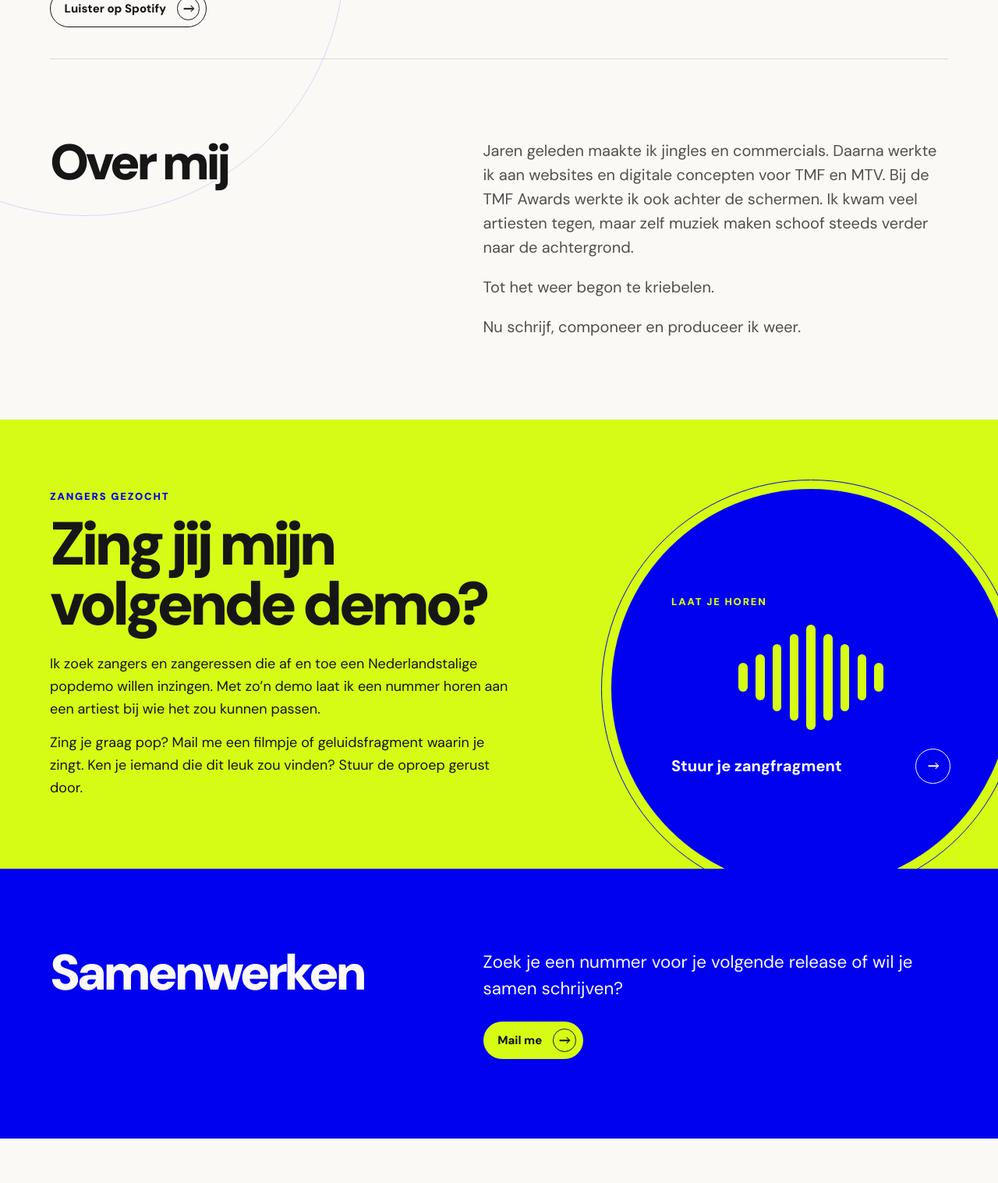
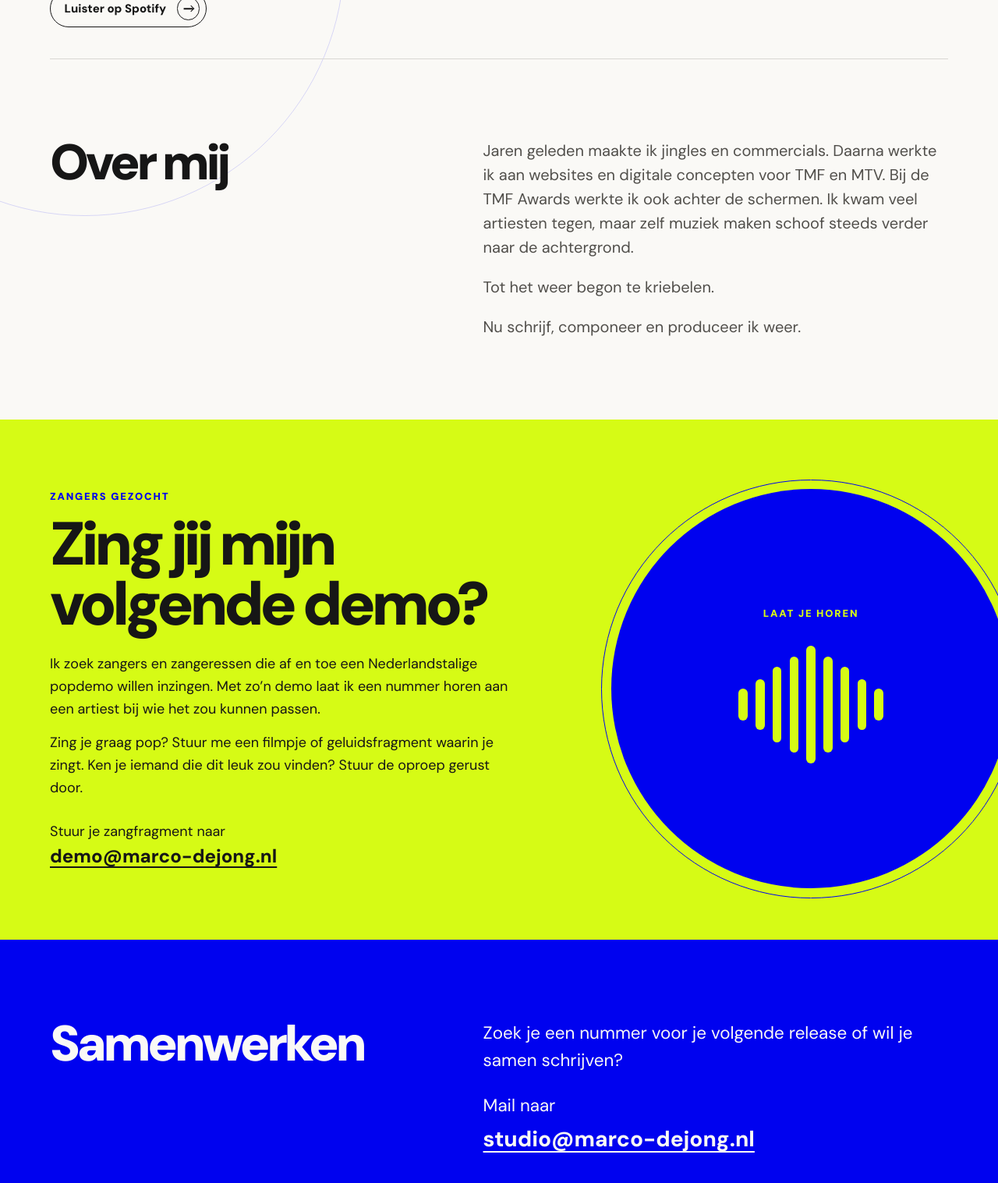
Before and after one commit to MarcoDeJong/marcodejong.github.io, a Jekyll site: the page built from index.md, in a window 1280 px wide, cut to the strip 1062-2647 px from the top of the page. Shown: the top 1517 px of the strip at 78% size. Built offline with Jekyll 4.4.1, drawn with Linux system fonts in a browser that asks for light colours; before the commit the page ends 2522 px from its top, so only the background shows below that.

Commit message:
refactor(contact): replace mail buttons with visible links

```diff
--- a/_sass/_collaboration.scss
+++ b/_sass/_collaboration.scss
@@ -15,12 +15,18 @@
   max-width: 42ch;
 }
 
-.collaboration__link {
+.collaboration__contact {
   margin-top: 1.5rem;
 }
 
-.collaboration__link:focus-visible {
-  outline-color: $paper;
+.collaboration__contact span {
+  display: block;
+}
+
+.collaboration__contact .email-link {
+  display: inline-block;
+  font-size: clamp(1.25rem, 2.4vw, 1.75rem);
+  margin-top: 0.2rem;
 }
 
 @media all and (max-width: 34rem) {
--- a/_sass/_global.scss
+++ b/_sass/_global.scss
@@ -177,6 +177,19 @@ section[id] {
   width: 0.38rem;
 }
 
+.email-link {
+  color: inherit;
+  font-weight: 800;
+  overflow-wrap: anywhere;
+  text-decoration-line: underline;
+  text-decoration-thickness: 0.08em;
+  text-underline-offset: 0.2em;
+}
+
+.email-link:hover {
+  text-decoration-thickness: 0.15em;
+}
+
 .button--outline {
   background: transparent;
   border-color: $ink;
--- a/_sass/_singers.scss
+++ b/_sass/_singers.scss
@@ -34,13 +34,28 @@
   margin-top: 0.9rem;
 }
 
+.singers__contact {
+  font-size: 1.125rem;
+  line-height: 1.45;
+  margin-top: 1.75rem;
+}
+
+.singers__contact span {
+  display: block;
+}
+
+.singers__contact .email-link {
+  display: inline-block;
+  font-size: clamp(1.2rem, 2.2vw, 1.5rem);
+  margin-top: 0.15rem;
+}
+
 .singers__visual {
   align-items: center;
   align-self: start;
   aspect-ratio: 1;
   background: $electric-blue;
   border-radius: 50%;
-  color: $paper;
   display: flex;
   flex-direction: column;
   justify-content: center;
@@ -50,9 +65,6 @@
   max-width: 35rem;
   padding: clamp(3rem, 6vw, 5rem);
   position: relative;
-  text-decoration: none;
-  transform: translate(0, 0);
-  transition: background-color 180ms ease, transform 180ms ease;
   width: 112%;
 }
 
@@ -65,17 +77,8 @@
   position: absolute;
 }
 
-.singers__visual:hover {
-  background: $ink;
-  transform: translate(-0.45rem, -0.45rem);
-}
-
-.singers__visual:focus-visible {
-  outline-color: $ink;
-}
-
 .singers__visual-label {
-  align-self: flex-start;
+  align-self: center;
   color: $acid-lime;
   font-size: 0.8125rem;
   font-weight: 900;
@@ -87,9 +90,9 @@
   align-items: center;
   display: flex;
   gap: clamp(0.35rem, 0.8vw, 0.65rem);
-  height: 43%;
+  height: 48%;
   justify-content: center;
-  margin-block: 0.6rem 0.9rem;
+  margin-top: 1.25rem;
   width: 100%;
 }
 
@@ -118,33 +121,6 @@
 
 .singers__wave > span:nth-child(5) {
   height: 88%;
-}
-
-.singers__visual-action {
-  align-items: center;
-  align-self: stretch;
-  display: flex;
-  font-size: clamp(1rem, 1.8vw, 1.25rem);
-  font-weight: 800;
-  gap: 1rem;
-  justify-content: space-between;
-}
-
-.singers__visual-arrow {
-  align-items: center;
-  border: 1px solid currentColor;
-  border-radius: 50%;
-  display: inline-flex;
-  flex: none;
-  height: 2.8rem;
-  justify-content: center;
-  width: 2.8rem;
-}
-
-@media (prefers-reduced-motion: reduce) {
-  .singers__visual {
-    transition: none;
-  }
 }
 
 @media all and (max-width: 48rem) {
--- a/index.md
+++ b/index.md
@@ -45,9 +45,13 @@ layout: landing
 <p class="section-kicker">Zangers gezocht</p>
 <h2 class="section-title" id="singers-title">Zing jij mijn volgende demo?</h2>
 <p>Ik zoek zangers en zangeressen die af en toe een Nederlandstalige popdemo willen inzingen. Met zo’n demo laat ik een nummer horen aan een artiest bij wie het zou kunnen passen.</p>
-<p>Zing je graag pop? Mail me een filmpje of geluidsfragment waarin je zingt. Ken je iemand die dit leuk zou vinden? Stuur de oproep gerust door.</p>
+<p>Zing je graag pop? Stuur me een filmpje of geluidsfragment waarin je zingt. Ken je iemand die dit leuk zou vinden? Stuur de oproep gerust door.</p>
+<div class="singers__contact">
+<span>Stuur je zangfragment naar</span>
+<a class="email-link" href="mailto:demo@marco-dejong.nl?subject=Zangfragment%20voor%20een%20demo">demo@marco-dejong.nl</a>
 </div>
-<a class="singers__visual" href="mailto:demo@marco-dejong.nl" aria-label="Stuur je zangfragment per e-mail">
+</div>
+<div class="singers__visual" aria-hidden="true">
 <span class="singers__visual-label">Laat je horen</span>
 <span class="singers__wave" aria-hidden="true">
 <span></span>
@@ -60,8 +64,7 @@ layout: landing
 <span></span>
 <span></span>
 </span>
-<span class="singers__visual-action">Stuur je zangfragment <span class="singers__visual-arrow icon-arrow" aria-hidden="true"></span></span>
-</a>
+</div>
 </div>
 </section>
 
@@ -70,7 +73,7 @@ layout: landing
 <h2 class="section-title" id="collaboration-title">Samenwerken</h2>
 <div class="collaboration__copy">
 <p>Zoek je een nummer voor je volgende release of wil je samen schrijven?</p>
-<a class="button collaboration__link" href="mailto:{{ site.email }}">Mail me <span class="button__arrow icon-arrow" aria-hidden="true"></span></a>
+<p class="collaboration__contact"><span>Mail naar</span> <a class="email-link" href="mailto:{{ site.email }}?subject=Samenwerken">{{ site.email }}</a></p>
 </div>
 </div>
 </section>
```
